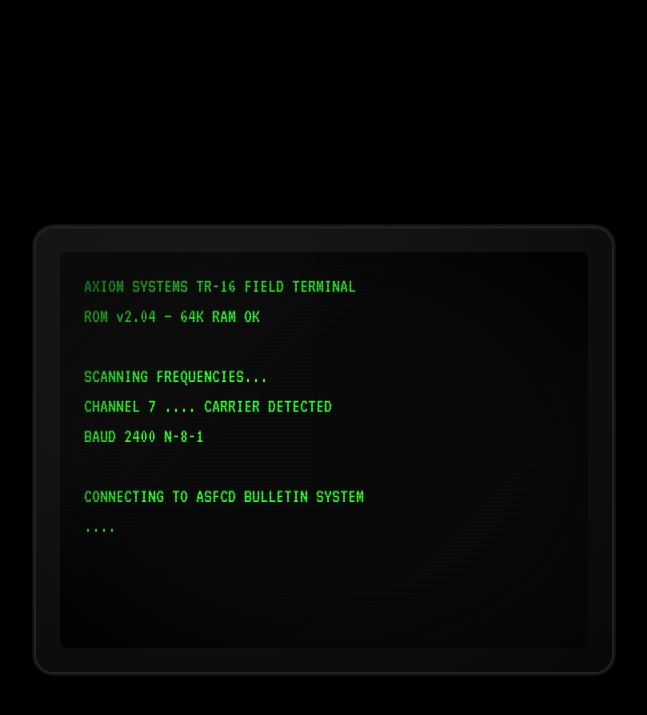
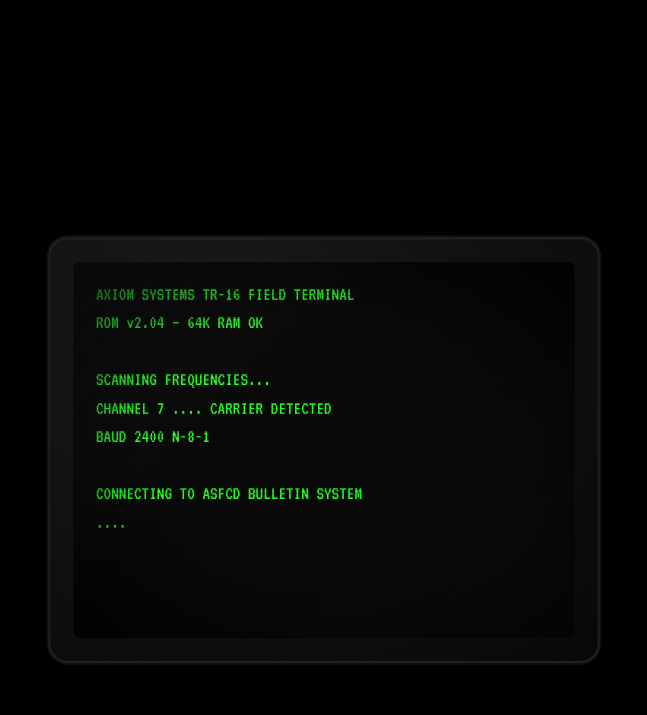
Before and after one commit to AdamClements/axiom-blog, a Jekyll site: the page built from index.md, in a window 1280 px wide. Shown: the top 715 px of the page, without its empty margins (316-963 px from the left). Built offline with Jekyll 4.4.1, drawn with Linux system fonts in a browser that asks for light colours.

Commit message:
Scale terminal to fit any screen size via JS transform
Measures the housing against the viewport and applies
transform: scale() to shrink it uniformly when needed.
Recalculates on resize/orientation change.

Co-Authored-By: Claude Opus 4.6 <noreply@anthropic.com>

```diff
--- a/_layouts/default.html
+++ b/_layouts/default.html
@@ -115,6 +115,19 @@ LANDSCAPE ORIENTATION</pre>
 
   setTimeout(printLine, 500);
   } // end runBoot
+
+  // Scale terminal to fit viewport
+  function fitToScreen() {
+    var el = document.querySelector('.crt-housing');
+    el.style.transform = '';
+    var rect = el.getBoundingClientRect();
+    var sx = window.innerWidth / rect.width;
+    var sy = window.innerHeight / rect.height;
+    var s = Math.min(1, sx, sy) * 0.95;
+    el.style.transform = 'scale(' + s + ')';
+  }
+  fitToScreen();
+  window.addEventListener('resize', fitToScreen);
 })();
 </script>
 </body>
--- a/assets/css/crt.css
+++ b/assets/css/crt.css
@@ -68,10 +68,9 @@ body {
   overflow: hidden;
 }
 
-/* Scale housing to fit viewport if needed */
+/* JS fitToScreen() handles scaling via transform */
 .crt-housing {
-  max-height: 100dvh;
-  max-width: 100vw;
+  transform-origin: center center;
 }
 
 /* === CRT MONITOR === */
```
